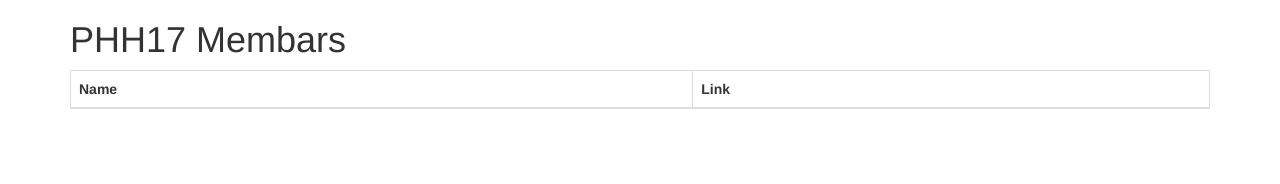
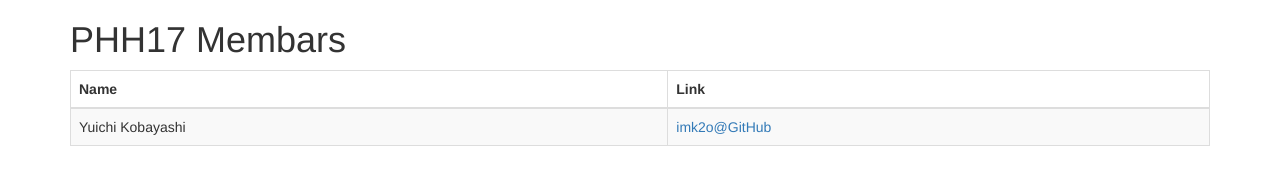
Before and after one commit to imk2o/phh_TrainingGitHub, a plain HTML site: page index.html in a window 1280 px wide. Drawn offline with nearby package versions, Linux system fonts and the light colour scheme.

Commit message:
#1 自分の名前を追加

```diff
--- a/index.html
+++ b/index.html
@@ -20,6 +20,10 @@
                 </tr>
             </thead>
             <tbody>
+                <tr>
+                    <td>Yuichi Kobayashi</td>
+                    <td><a href="https://github.com/imk2o">imk2o@GitHub</a></td>
+                </tr>
             </tbody>
         </table>
     </div>
```
